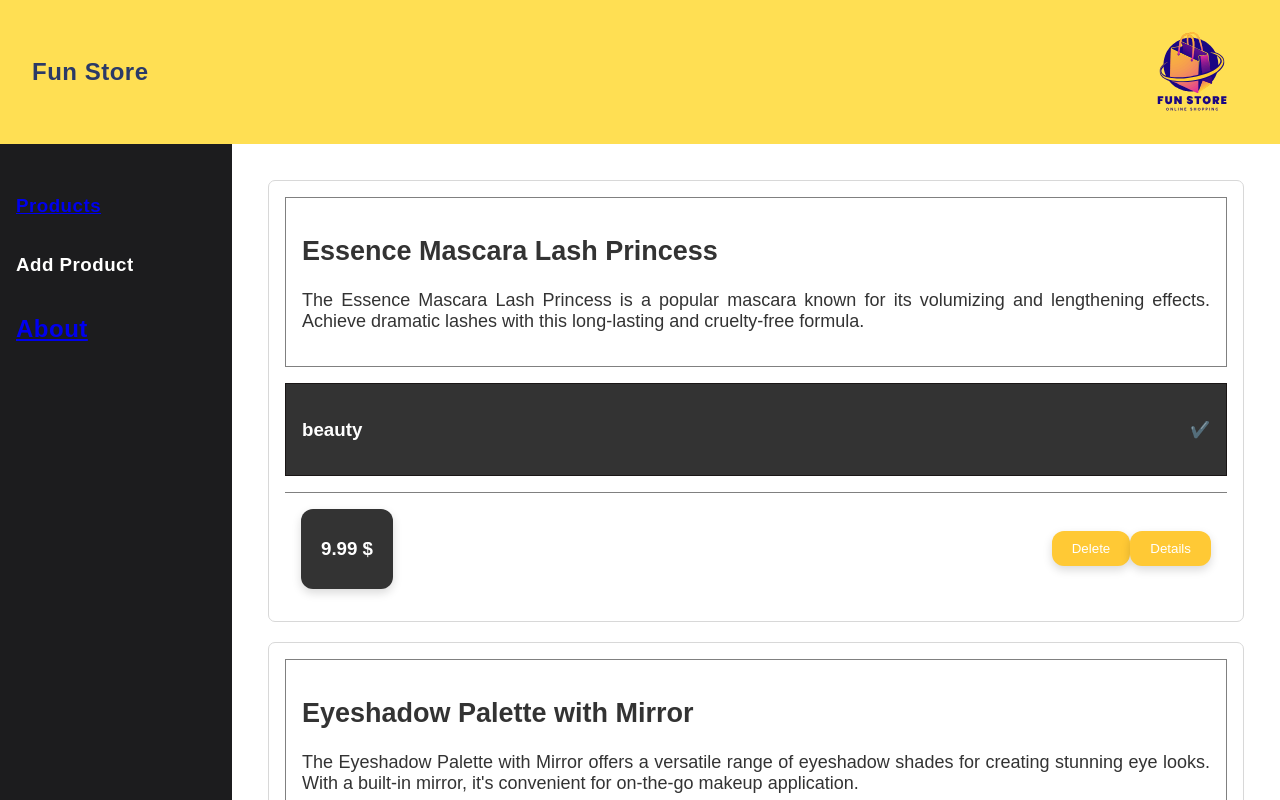
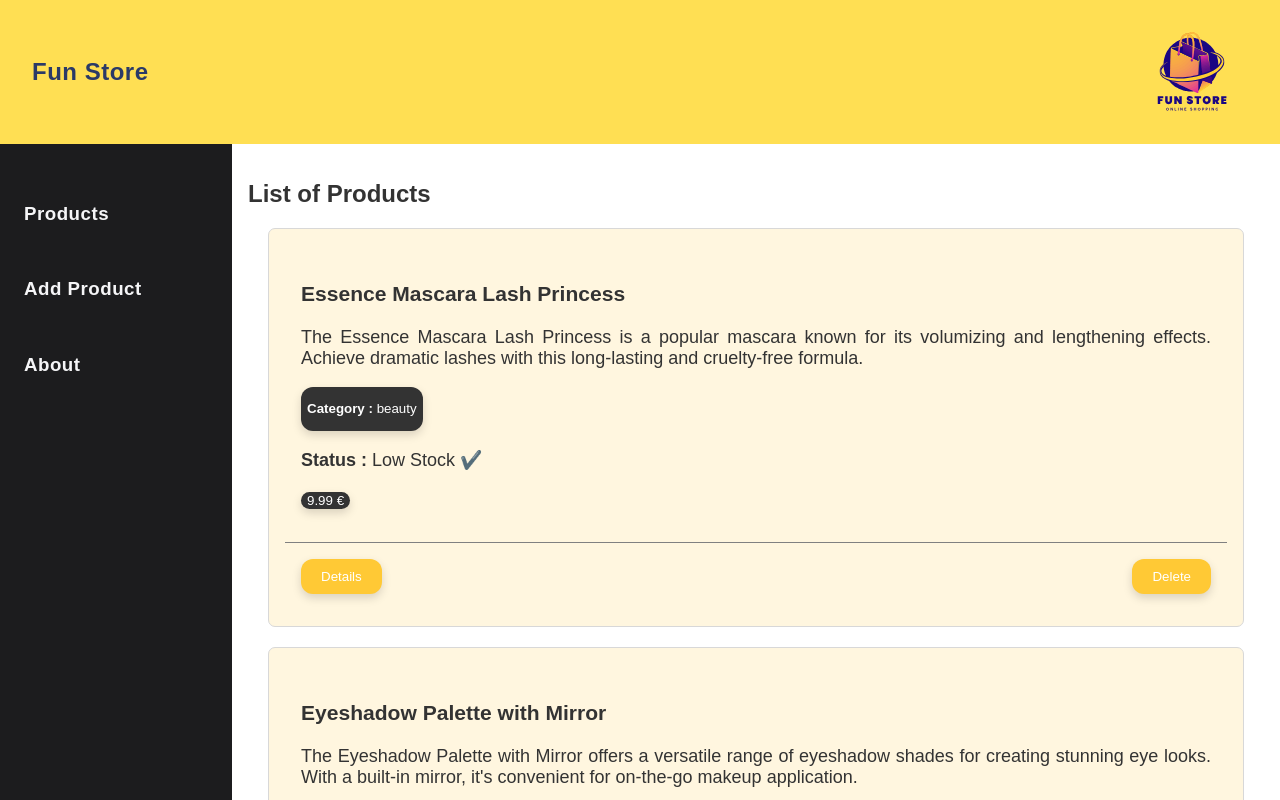
Before and after one commit to bebopmot/React-App, a React (Vite) app in the folder my-first-app/: page / in a window 1280 px wide. Shown: the top 800 px of the page. Built offline with nearby package versions, Linux system fonts and the light colour scheme.

Commit message:
add product form done

```diff
--- a/my-first-app/src/App.jsx
+++ b/my-first-app/src/App.jsx
@@ -1,46 +1,70 @@
-import { useState } from 'react'
-import ProductDetailPage from "./pages/ProductDetailPage"
-import products from "./data/products.json"
-import ProductCard from "./components/ProductCard"
-import ProductList from "./components/ProductList"
-import NavBar from './components/NavBar'
-import Footer from './components/Footer'
-import SideBar from './components/SideBar'
-import About from './pages/About'
-import { Route, Routes } from "react-router-dom";
+import { useState } from 'react';
+import { Route, Routes } from 'react-router-dom';
 
+import productsData from './data/products.json';
+import NavBar from './components/Navbar';
+import Footer from './components/Footer';
+import SideBar from './components/Sidebar';
+import ProductList from './components/ProductList';
+import ProductCard from './components/ProductCard';
+import ProductDetailPage from './pages/ProductDetailPage';
+import AddProduct from './pages/AddProduct';
+import About from './pages/About';
 
 function App() {
+  const [productList, setProductList] = useState(productsData);
 
+  const createProduct = (newProductDetails) => {
+    const ids = productList.map(p => p.id);
+    const maxId = Math.max(...ids);
+    const nextId = maxId + 1;
+
+    const newProduct = {
+      ...newProductDetails,
+      id: nextId,
+    };
+
+    setProductList([newProduct, ...productList]);
+  };
+
+  const deleteProduct = (productToDeleteId) => {
+    const newList = productList.filter((product) => product.id !== productToDeleteId);
+    setProductList(newList);
+  };
 
   return (
     <>
-      <header>
-        <NavBar />
-      </header>
+      <header><NavBar /></header>
+
       <div className="content-wrapper">
         <SideBar />
         <main className="main-content">
-          <Routes>
-            <Route path="/" element={<ProductList />} />
+          <Routes>  <Route path="/"
+            element={
+              <ProductList
+                productsArr={productList}
+                callbackToDelete={deleteProduct}
+              />
+            }
+          />
+            <Route
+              path="/addProduct"
+              element={<AddProduct callbackToCreate={createProduct} />}
+            />
+            <Route
+              path="/productdetail/:productId"
+              element={<ProductDetailPage productsArr={productList} />}
+            />
+            <Route path="/about" element={<About />} />
             <Route path="/productcard" element={<ProductCard />} />
-            <Route path="/about" element={<About />} />
-            <Route path="/productdetail/:productId" element={<ProductDetailPage />} />
             <Route path="*" element={<h1>Page Not Found</h1>} />
           </Routes>
         </main>
       </div>
 
-
-
-      <footer>
-        <Footer />
-      </footer>
-
-
-
+      <footer><Footer /></footer>
     </>
-  )
+  );
 }
 
-export default App
+export default App;
--- a/my-first-app/src/components/ProductCard.jsx
+++ b/my-first-app/src/components/ProductCard.jsx
@@ -1,48 +1,39 @@
-import React from "react";
-import "./Navbar.css";
 import { Link } from "react-router-dom";
 
-function ProductCard(props) {
-    const product = props.productDetails;
+function ProductCard({ productDetails, callbackToDelete }) {
+    const { id, title, price, category, availabilityStatus, description } = productDetails;
 
     return (
         <div className="card-body">
-
             <div className="title-and-description">
-                <h2>{product.title}</h2>
-                <p>{product.description}</p>
-            </div>
+                <h3>{title}</h3>
+                <p>{description}</p>
 
                 <div className="tag-and-price">
                     <div className="tag">
-                    <h3>{product.category}</h3>
-                </div>
+                        <div className="button"><button> <p><strong>Category :</strong> {category}</p></button></div>                </div>
                     <div className="availability">
-                    {product.availabilityStatus === "Out of Stock" ? (
-                        <p>❌</p>
+                        {availabilityStatus === "Out of Stock" ? (
+                            <p><strong>Status :</strong>  {availabilityStatus}❌</p>
                         ) : (
-                        <p>✔️</p>
+                            <p><strong>Status :</strong> {availabilityStatus} ✔️</p>
                         )}
                     </div>
                 </div>
 
+
+                <div className="button"><button><strong> </strong> {price} €</button></div>
+            </div>
             <div className="button-container">
-                <span className="product-price">
-                    <h3>{product.price} $</h3>
-                </span>
-
-                <div className="actions">
-                    <button onClick={() => props.callbackToDelete(product.id)}>
-                        Delete
-                    </button>
-
-                    <Link to={`/productdetail/${product.id}`}>
+                {/*   Lien vers la page de détails */}
+                <Link to={`/productdetail/${id}`}>
                     <button>Details</button>
                 </Link>
+
+                {/*   Supprimer */}
+                <button onClick={() => callbackToDelete(id)}>Delete</button>
             </div>
         </div>
-        </div>
-
     );
 }
 
--- a/my-first-app/src/components/ProductList.jsx
+++ b/my-first-app/src/components/ProductList.jsx
@@ -1,44 +1,20 @@
-import products from "../data/products.json";
-import { useState } from "react";
-import ProductCard from "./ProductCard"; // ✅ nécessaire si tu l'utilises
+import ProductCard from './ProductCard';
 
-function ProductList() {
-    const [productListDisplay, setProductListDisplay] = useState(products);
-    const [selectedProduct, setSelectedProduct] = useState(null);
+function ProductList({ productsArr, callbackToDelete }) {
+    return (
+        <section className="product-list">
+            <h2>List of Products</h2>
 
-    const deleteProduct = (productDeletedId) => {
-        const newList = productListDisplay.filter((product) => {
-            if (product.id !== productDeletedId) {
-                return true;
-            } else {
-                return false;
-            }
-        });
+            {productsArr.length === 0 && <p>Aucun produit à afficher.</p>}
 
-        setProductListDisplay(newList);
-    };
-
-
-
-
-    return (
-        <div>
-            {productListDisplay.map((productObj) => (
+            {productsArr.map((productObj) => (
                 <ProductCard
                     key={productObj.id}
                     productDetails={productObj}
-                    callbackToDelete={deleteProduct}
+                    callbackToDelete={callbackToDelete}
                 />
             ))}
-
-
-
-
-
-        </div>
-
-
-
+        </section>
     );
 }
 
--- a/my-first-app/src/components/SideBar.jsx
+++ b/my-first-app/src/components/SideBar.jsx
@@ -2,9 +2,9 @@
 
 function SideBar() {
     return (<div className="SideBar">
-        <Link to="/" >   <h3>Products</h3></Link>
-        <h3>Add Product</h3>
-        <Link to="/about" ><h2>About </h2></Link>
+        <Link to="/" className="sidebar-link">   <h3>Products</h3></Link>
+        <Link to="/addProduct" className="sidebar-link"><h3>Add Product</h3></Link>
+        <Link to="/about" className="sidebar-link"><h3>About </h3></Link>
 
     </div>
     )
--- a/my-first-app/src/index.css
+++ b/my-first-app/src/index.css
@@ -4,7 +4,7 @@
  :root {
    --primary-color: #1C1C1E;
    --secondary-color: #F5F5F7;
-   --accent-color: #ffc935;
+
    --highlight-color: #333333;
    --background-color: #FFFFFF;
    --text-color: #333333;
@@ -37,7 +37,7 @@
 =================================== */
  .SideBar {
    background-color: var(--primary-color);
-   color: #FFFFFF;
+
    letter-spacing: 0.5px;
    display: flex;
    flex-direction: column;
@@ -45,6 +45,21 @@
    width: 15vw;
    min-width: 200px;
    padding: 2rem 1rem;
+ }
+
+ .sidebar-link {
+   text-decoration: none;
+
+   color: var(--secondary-color);
+
+   font-weight: bold;
+   padding: 8px;
+   display: block;
+ }
+
+ .sidebar-link:hover {
+   color: #ffc935;
+
  }
 
  /* ===================================
@@ -86,7 +101,8 @@
    border: 1px solid #d8d8d8;
    margin: 20px 20px;
    border-radius: 7px;
-   background-color: var(--background-color);
+   background-color: #fff6df;
+   ;
    padding: 1rem;
    gap: 1rem;
  }
@@ -97,7 +113,6 @@
  .title-and-description {
    text-align: justify;
    font-size: 18px;
-   border: 1px solid gray;
    padding: 1rem;
  }
 
@@ -105,13 +120,10 @@
      TAG AND PRICE (Category + Availability)
   =================================== */
  .tag-and-price {
-   display: flex;
+
    justify-content: space-between;
-   align-items: center;
-   border: 1px solid #1a1616;
-   padding: 1rem;
-   background-color: var(--highlight-color);
-   color: white;
+
+
  }
 
  /* ===================================
@@ -124,8 +136,8 @@
    padding: 10px 20px;
    border-radius: 12px;
    font-family: inherit;
-   background-color: var(--highlight-color);
-   color: #ffffff;
+   background-color: #e85c5c;
+   color: #1f1111;
    cursor: pointer;
    transition: all 0.3s ease;
    box-shadow: 0 4px 10px rgba(0, 0, 0, 0.15);
@@ -146,12 +158,29 @@
  /* ===================================
      ACTION BUTTONS
   =================================== */
+
+ button {
+   border-radius: 12px;
+   border: none;
+   padding: 5px auto;
+   font-family: inherit;
+   background-color: var(--highlight-color);
+   color: white;
+   cursor: pointer;
+   transition: all 0.3s ease;
+   box-shadow: 0 4px 10px rgba(0, 0, 0, 0.15);
+ }
+
+ .button-container button:hover {
+   background-color: #e85c5c;
+ }
+
  .button-container button {
    border-radius: 12px;
    border: none;
    padding: 10px 20px;
    font-family: inherit;
-   background-color: var(--accent-color);
+   background-color: #ffc935;
    color: white;
    cursor: pointer;
    transition: all 0.3s ease;
@@ -166,7 +195,7 @@
 
  .button-container button:focus,
  .button-container button:focus-visible {
-   outline: 4px auto var(--accent-color);
+   outline: 4px auto #ffc935;
  }
 
  /* ===================================
--- /dev/null
+++ b/my-first-app/src/pages/AddProduct.jsx
@@ -0,0 +1,89 @@
+import { Link } from "react-router-dom";
+import { useState } from 'react';
+import { useNavigate } from 'react-router-dom'; //on a vu avec le prof aujourd'hui
+
+function AddProduct({ callbackToCreate }) {
+    const [title, setTitle] = useState("");
+    const [price, setPrice] = useState("");
+    const [description, setDescription] = useState("");
+    const [category, setCategory] = useState("");
+    const [rating, setRating] = useState("");
+    const navigate = useNavigate();
+
+    const handleSubmit = (e) => {
+        e.preventDefault();
+
+        const newProduct = {
+            title,
+            description,
+            price,
+            category,
+            rating
+        };
+        // we will transfer this object we created to app jsx by the mean of
+        //callbackToCreate , it will add the product to the sttate in app jsx to productlist
+        callbackToCreate(newProduct)
+        setTitle('');
+        setPrice('');
+        setCategory('');
+        setDescription('');
+        navigate('/');
+    }
+
+
+
+    return (
+        <div className="card-body">
+            <form onSubmit={handleSubmit} className="product-form" >
+                <h2>Add a Product</h2>
+
+                <label>
+                    Name: <input
+                        type="text"
+                        value={title}
+                        onChange={(e) => setTitle(e.target.value)}
+                    ></input>
+                </label>
+
+                <label>
+                    Price: <input
+                        type="text"
+                        value={price}
+                        onChange={(e) => setPrice(e.target.value)}
+                    ></input>
+                </label>
+
+                <label>
+                    Description <input
+                        type="text"
+                        value={description}
+                        onChange={(e) => setDescription(e.target.value)}
+                    ></input>
+                </label>
+
+                <label>
+                    Category <input
+                        type="text"
+                        value={category}
+                        onChange={(e) => setCategory(e.target.value)}
+                    ></input>
+                </label>
+
+
+                <label>
+                    Rating :<input
+                        type="text"
+                        value={rating}
+                        onChange={(e) => setRating(e.target.value)}
+                    ></input>
+                </label>
+
+                <div className="button" ><button type="submit">Submit</button> </div>
+
+            </form>
+
+        </div>
+    );
+}
+
+export default AddProduct;
--- a/my-first-app/src/pages/ProductDetailPage.jsx
+++ b/my-first-app/src/pages/ProductDetailPage.jsx
@@ -10,7 +10,7 @@
     return (
         <div>
             <h2>{product.name}</h2>
-            <p>Prix : {product.price} €</p>
+            <p>Price : {product.price} €</p>
 
             <p>Description : {product.description}</p>
             <p>Category : {product.category}</p>
```
Also changed, not shown: my-first-app/src/pages/Dashboard.jsx (deleted, +0 -15 lines). Lines whose indentation alone changed are shown as unchanged.
